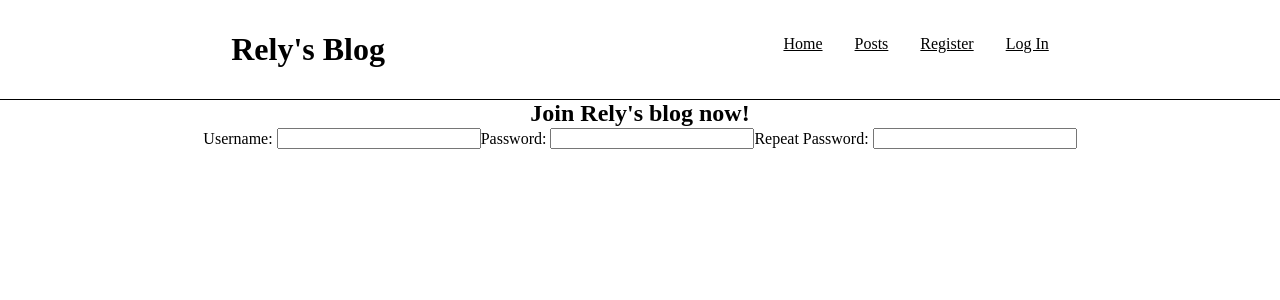
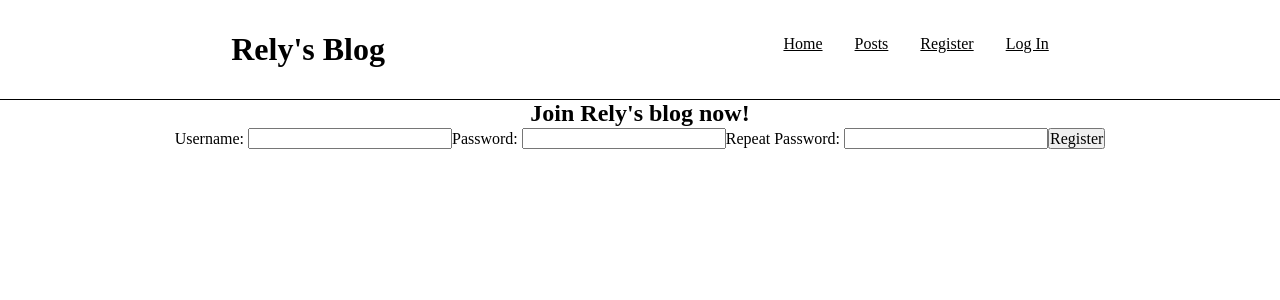
Before and after one commit to Relyful/blogApiFrontend, a React (Vite) app: page /register in a window 1280 px wide. Shown: the top 300 px of the page. Built offline with nearby package versions, Linux system fonts and the light colour scheme.

Commit message:
Create working form validation

```diff
--- a/src/components/Register/Register.jsx
+++ b/src/components/Register/Register.jsx
@@ -1,5 +1,19 @@
 export default function Register() {
+  function handleRegisterForm(e) {
+    const form = e.target.form;
+    console.log(form.elements.password);
+    if (form.elements.password.value !== form.elements.repeatPassword.value) {
+      form.elements.repeatPassword.setCustomValidity("Passwords do not match!");
+    } else {
+      form.elements.repeatPassword.setCustomValidity("");
+    }
+    if (!form.reportValidity()) {
+      return;
+    }
+    e.preventDefault();
+  }
   return (
+
     <>
       <h2>Join Rely's blog now!</h2>
       <form>
@@ -8,7 +22,8 @@ export default function Register() {
         <label htmlFor="password">Password: </label>
         <input type="password" name="password" id="password" />
         <label htmlFor="repeatPassword">Repeat Password: </label>
-        <input type="password" name="repeastPassword" id="repeatPassword" />
+        <input type="password" name="repeatPassword" id="repeatPassword" />
+        <button type="submit" onClick={handleRegisterForm}>Register</button>
       </form>
       {/* TODO: checkvalidity reportvalidity pouzi na overenie formy zacni s fetchom po validation */}
     </>
```
